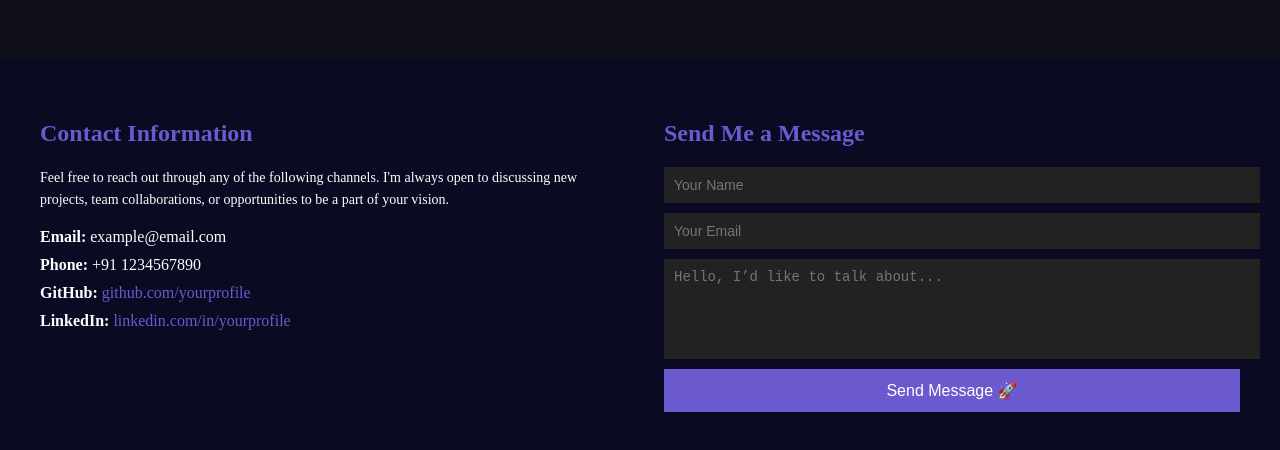
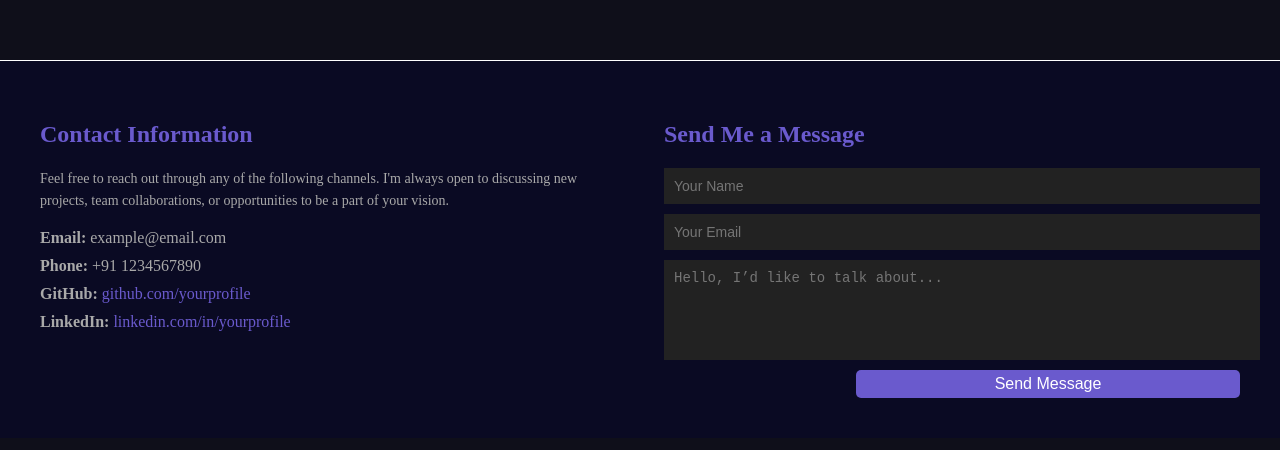
Before and after one commit to Arunitdy/portfolio-2.0, a React (Vite) app in the folder portfolio/: page / in a window 1280 px wide. Shown: the part 1016-1466 px from the top of the page. Built offline with nearby package versions, Linux system fonts and the light colour scheme.

Commit message:
refactor profile styles for improved readability and consistency

```diff
--- a/portfolio/src/All/Profile.css
+++ b/portfolio/src/All/Profile.css
@@ -46,7 +46,7 @@
     -webkit-text-fill-color: transparent;
 }
 .Home h2 {
-    color: darkgray;
+    color: rgb(255, 255, 255);
 }
 .Home_about {
     width:40vw;
@@ -158,8 +158,9 @@
     border-radius: 50%;
 }
 .footer {
+    border-top: .1vw solid white;
     background: #0a0a23;
-    color: white;
+    color: darkgray;
     padding: 40px 0;
   }
 
@@ -211,7 +212,7 @@
     border: none;
     padding: 10px;
     margin-bottom: 10px;
-    color: white;
+    color: darkgray;
     font-size: 14px;
     width: 100%;
   }
@@ -225,14 +226,18 @@
     background: #6a5acd;
     color: white;
     border: none;
-    padding: 12px;
+    width: 30vw;
+    border-radius: 5px;
+    margin-left:auto;
+    padding: 5px;
     font-size: 16px;
     cursor: pointer;
     transition: 0.3s;
   }
 
   .contact-form button:hover {
-    background: #e60074;
+    background: transparent;
+    border: 2px solid #6a5acd;
   }
 
   @media (max-width: 768px) {
--- a/portfolio/src/All/Profile.jsx
+++ b/portfolio/src/All/Profile.jsx
@@ -70,7 +70,7 @@ export const Profile = () => {
                         <input type="text" placeholder="Your Name" required />
                         <input type="email" placeholder="Your Email" required />
                         <textarea placeholder="Hello, I’d like to talk about..." required></textarea>
-                        <button type="submit">Send Message 🚀</button>
+                        <button type="submit">Send Message</button>
                     </form>
                     </div>
                 </div>
```
